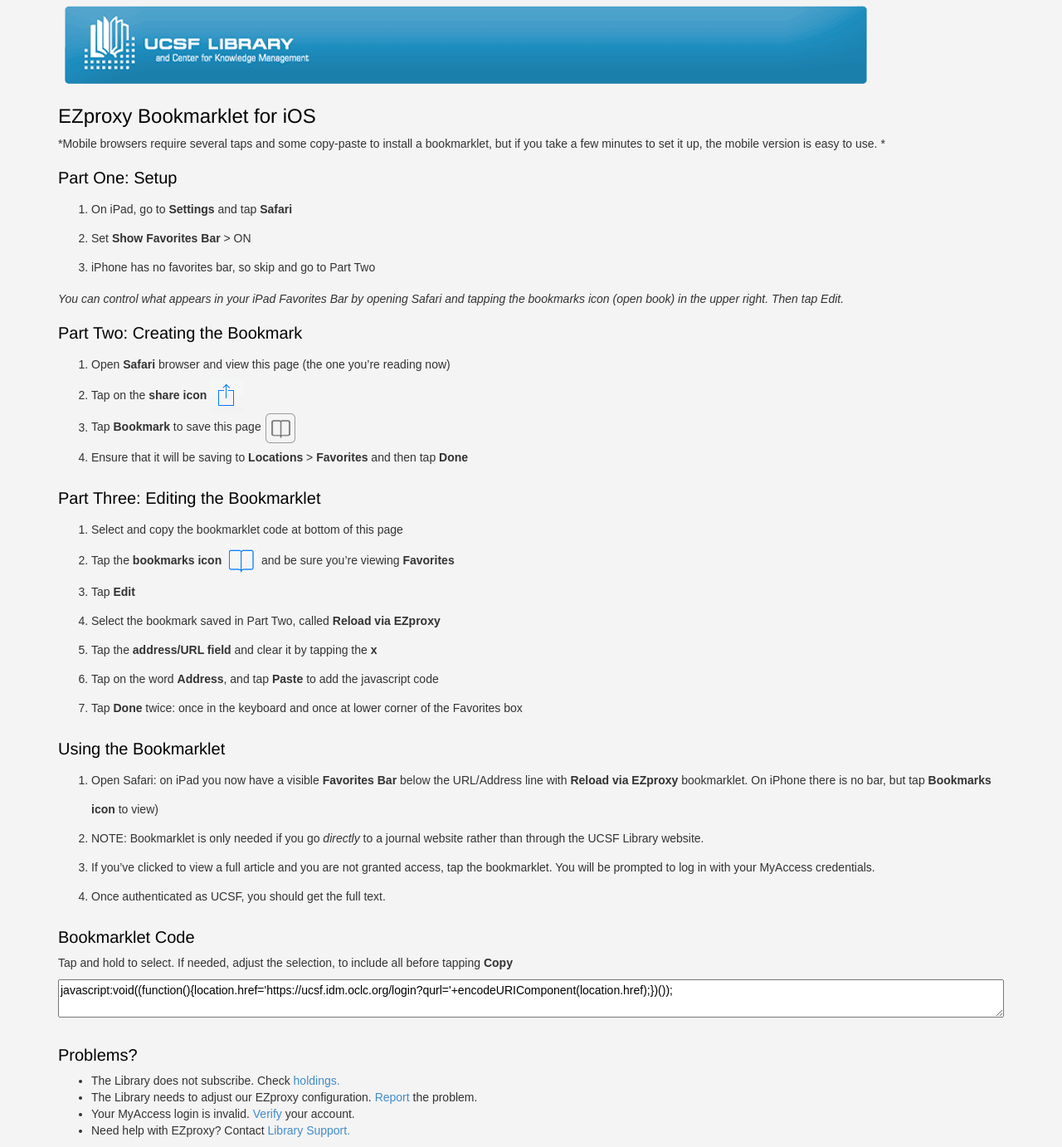
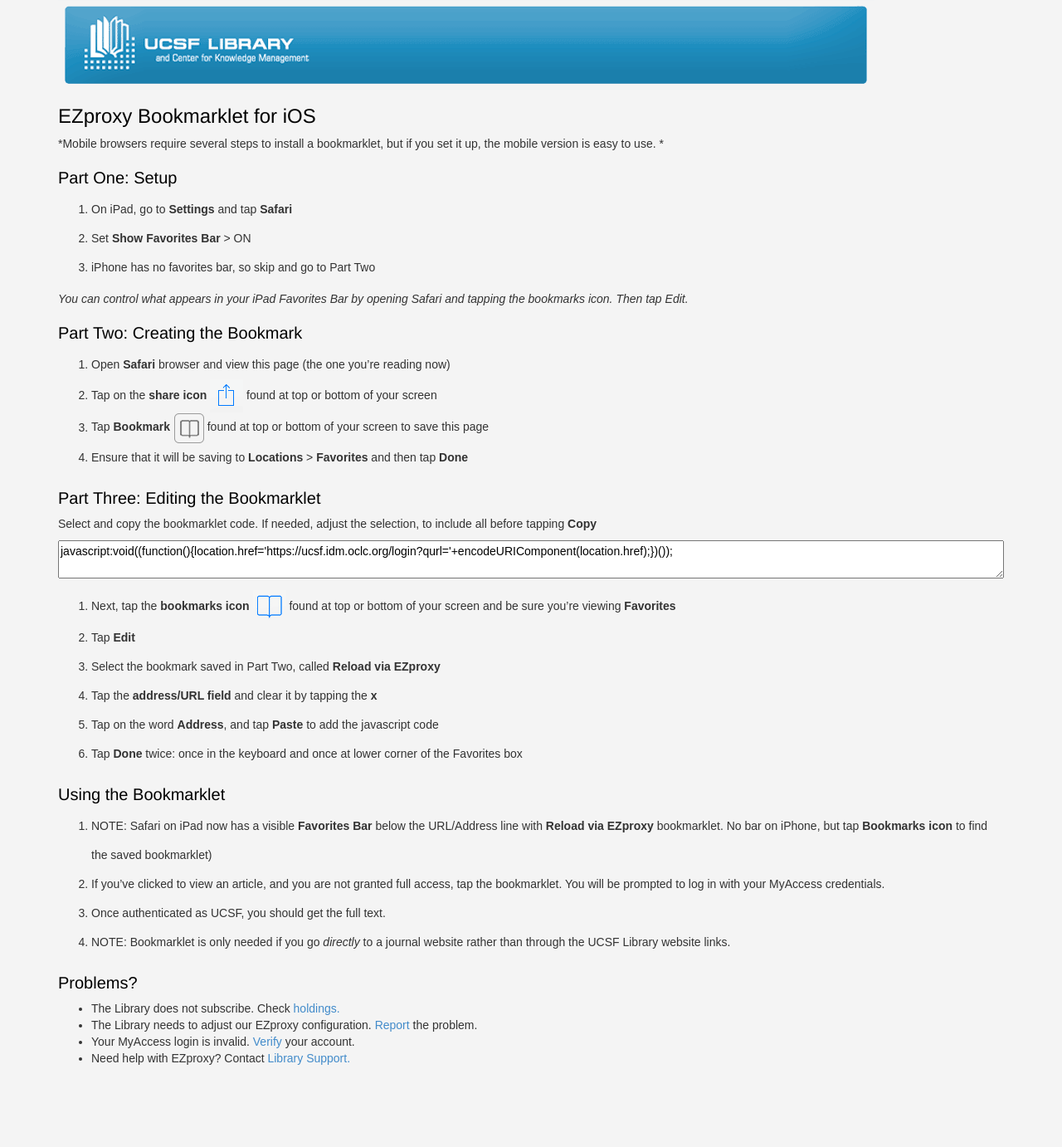
Before and after one commit to ucsf-ckm/bookmarklet, a Jekyll site: the page built from index.md, in a window 1280 px wide. Shown: the whole page at 83% size. Built offline with Jekyll 4.4.1, drawn with Linux system fonts in a browser that asks for light colours; after the commit the page ends 1295 px from its top, so only the background shows below that.

Commit message:
Various text updates. Forgot to make a branch first (doh!)

```diff
--- a/index.md
+++ b/index.md
@@ -5,24 +5,25 @@ title: Reload via EZproxy
  [![UCSF Library](img/ucsf_header_basic.png)](http://www.library.ucsf.edu/)
 
 # EZproxy Bookmarklet for iOS
-*Mobile browsers require several taps and some copy-paste to install a bookmarklet, but if you take a few minutes to set it up, the mobile version is easy to use. *
+*Mobile browsers require several steps to install a bookmarklet, but if you set it up, the mobile version is easy to use. *
 
 ## Part One: Setup
 1. On iPad, go to **Settings** and tap **Safari**
 2. Set **Show Favorites Bar** > ON
 3. iPhone has no favorites bar, so skip and go to Part Two
 
-*You can control what appears in your iPad Favorites Bar by opening Safari and tapping the bookmarks icon (open book) in the upper right. Then tap Edit.*
+*You can control what appears in your iPad Favorites Bar by opening Safari and tapping the bookmarks icon. Then tap Edit.*
 
 ## Part Two: Creating the Bookmark
 1. Open **Safari** browser and view this page (the one you're reading now)
-2. Tap on the **share icon** ![share icon](img/share-icon.png)
-3. Tap **Bookmark** to save this page ![bookmark icon](img/bookmark-icon-box.png)
+2. Tap on the **share icon** ![share icon](img/share-icon.png) found at top or bottom of your screen
+3. Tap **Bookmark** ![bookmark icon](img/bookmark-icon-box.png) found at top or bottom of your screen to save this page
 4. Ensure that it will be saving to **Locations** > **Favorites** and then tap **Done**
 
 ## Part Three: Editing the Bookmarklet
-1. Select and copy the bookmarklet code at bottom of this page
-2. Tap the **bookmarks icon** ![bookmark no text](img/bookmark-icon.png) and be sure you're viewing **Favorites**
+Select and copy the bookmarklet code. If needed, adjust the selection, to include all before tapping **Copy**
+<textarea readonly="readonly">javascript:void((function(){location.href='https://ucsf.idm.oclc.org/login?qurl='+encodeURIComponent(location.href);})());</textarea>
+2. Next, tap the **bookmarks icon** ![bookmark no text](img/bookmark-icon.png) found at top or bottom of your screen and be sure you're viewing **Favorites**
 3. Tap **Edit**
 4. Select the bookmark saved in Part Two, called **Reload via EZproxy**
 5. Tap the **address/URL field** and clear it by tapping the **x**
@@ -30,15 +31,10 @@ title: Reload via EZproxy
 7. Tap **Done** twice: once in the keyboard and once at lower corner of the Favorites box
 
 ## Using the Bookmarklet
-1. Open Safari: on iPad you now have a visible **Favorites Bar** below the URL/Address line with **Reload via EZproxy** bookmarklet. On iPhone there is no bar, but tap **Bookmarks icon** to view)
-2. NOTE: Bookmarklet is only needed if you go *directly* to a journal website rather than through the UCSF Library website.
-3. If you've clicked to view a full article and you are not granted access, tap the bookmarklet. You will be prompted to log in with your MyAccess credentials.
-4. Once authenticated as UCSF, you should get the full text.
-
-## Bookmarklet Code
-Tap and hold to select. If needed, adjust the selection, to include all before tapping **Copy**
-
-<textarea readonly="readonly">javascript:void((function(){location.href='https://ucsf.idm.oclc.org/login?qurl='+encodeURIComponent(location.href);})());</textarea>
+1. NOTE: Safari on iPad now has a visible **Favorites Bar** below the URL/Address line with **Reload via EZproxy** bookmarklet. No bar on iPhone, but tap **Bookmarks icon** to find the saved bookmarklet)
+2. If you've clicked to view an article, and you are not granted full access, tap the bookmarklet. You will be prompted to log in with your MyAccess credentials.
+3. Once authenticated as UCSF, you should get the full text.
+4. NOTE: Bookmarklet is only needed if you go *directly* to a journal website rather than through the UCSF Library website links.
 
 ## Problems?
 -	The Library does not subscribe. Check [holdings.](http://ucsf.worldcat.org/m/)
```
